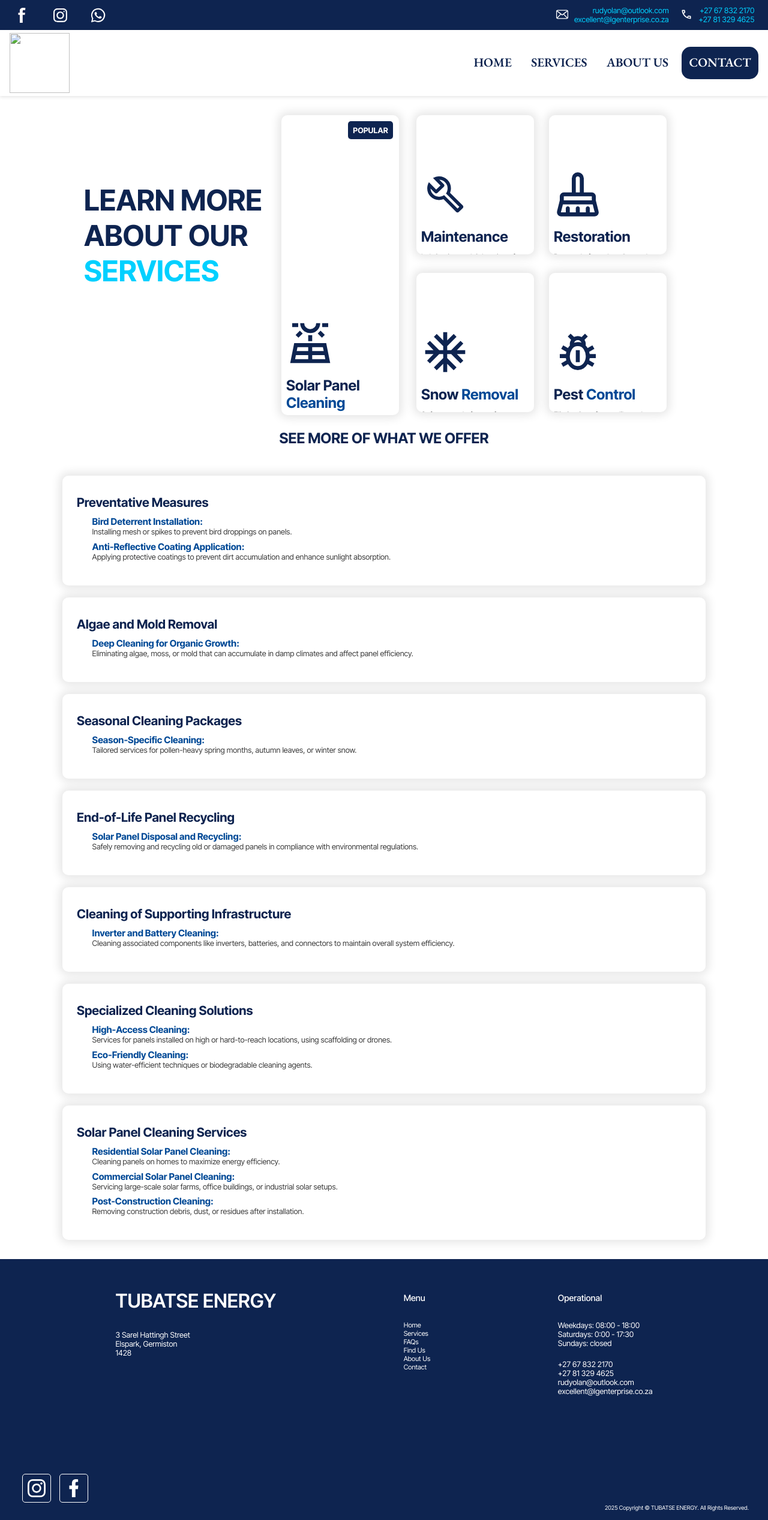
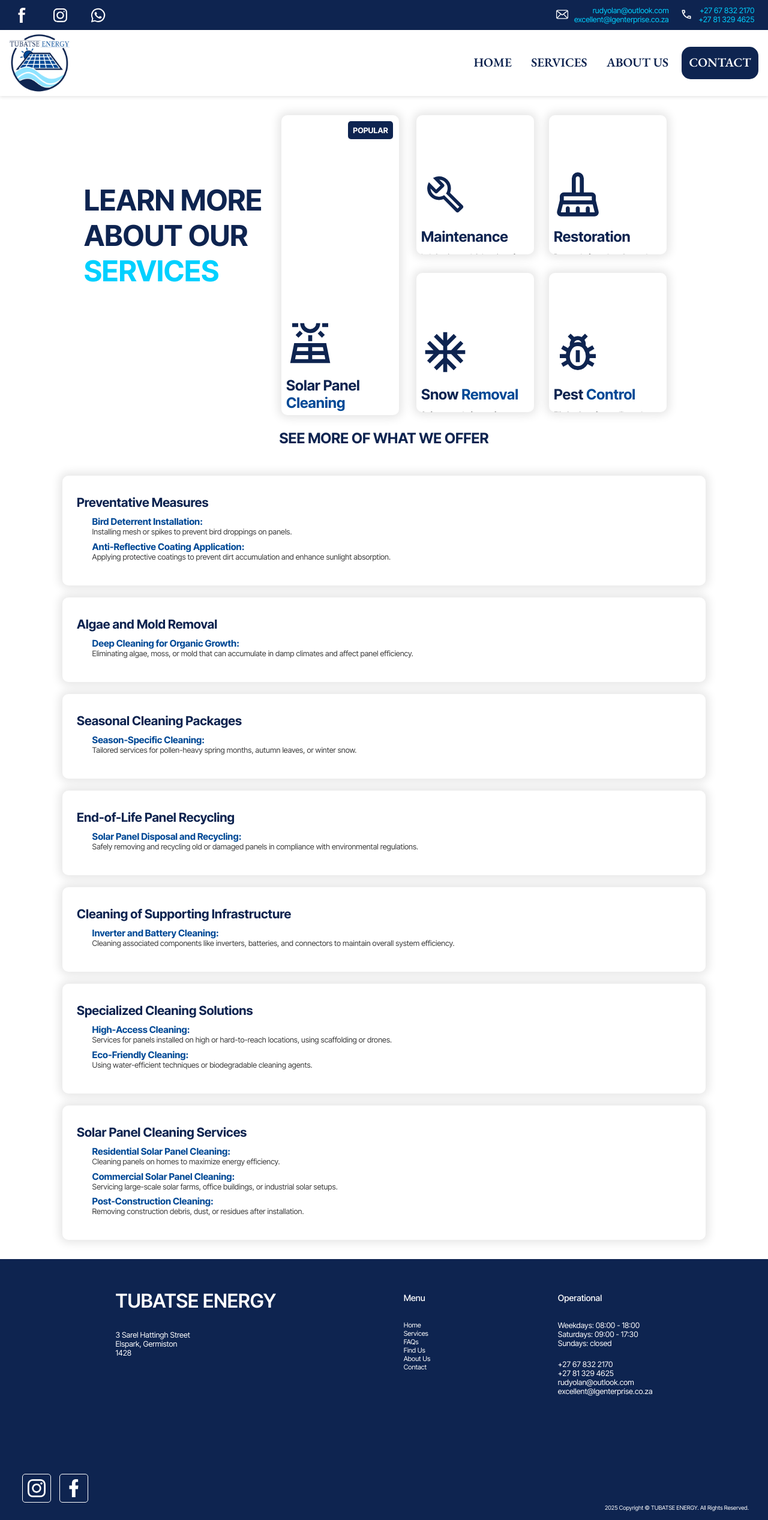
Before and after one commit to Olan-Enterprises/Tubatse-Energy, a plain HTML site: page services.html in a window 1280 px wide. Shown: the whole page at 60% size. Drawn offline with nearby package versions, Linux system fonts and the light colour scheme.

Commit message:
Update services.html

```diff
--- a/services.html
+++ b/services.html
@@ -36,7 +36,7 @@
                 <div id="nav2" class="nav2">
                     <div class="nav2-1">
                         <div class="navLogo">
-                            <a href="index.html"><img src=""></a>
+                            <a href="index.html"><img src="Images/Tubatse Energy Logo.png"></a>
                         </div>
                         <div class="navLinks">
                             <li>
@@ -203,7 +203,7 @@
             <div>
                 <h2>Operational</h2>
                 <li>Weekdays: 08:00 - 18:00</li>
-                <li>Saturdays: 0:00 - 17:30</li>
+                <li>Saturdays: 09:00 - 17:30</li>
                 <li>Sundays: closed</li>
                 <br>
                 <li>+27 67 832 2170</li>
```
